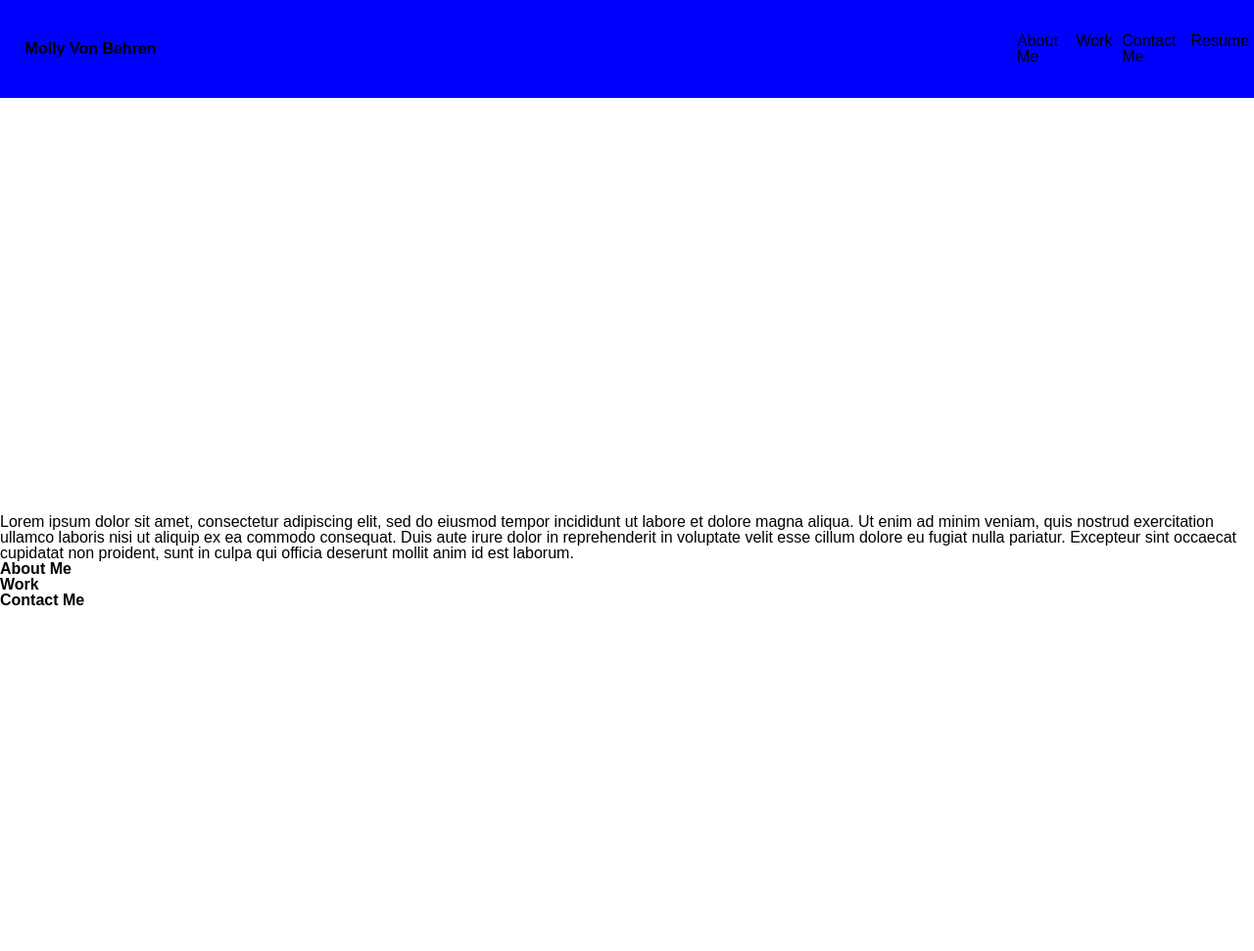
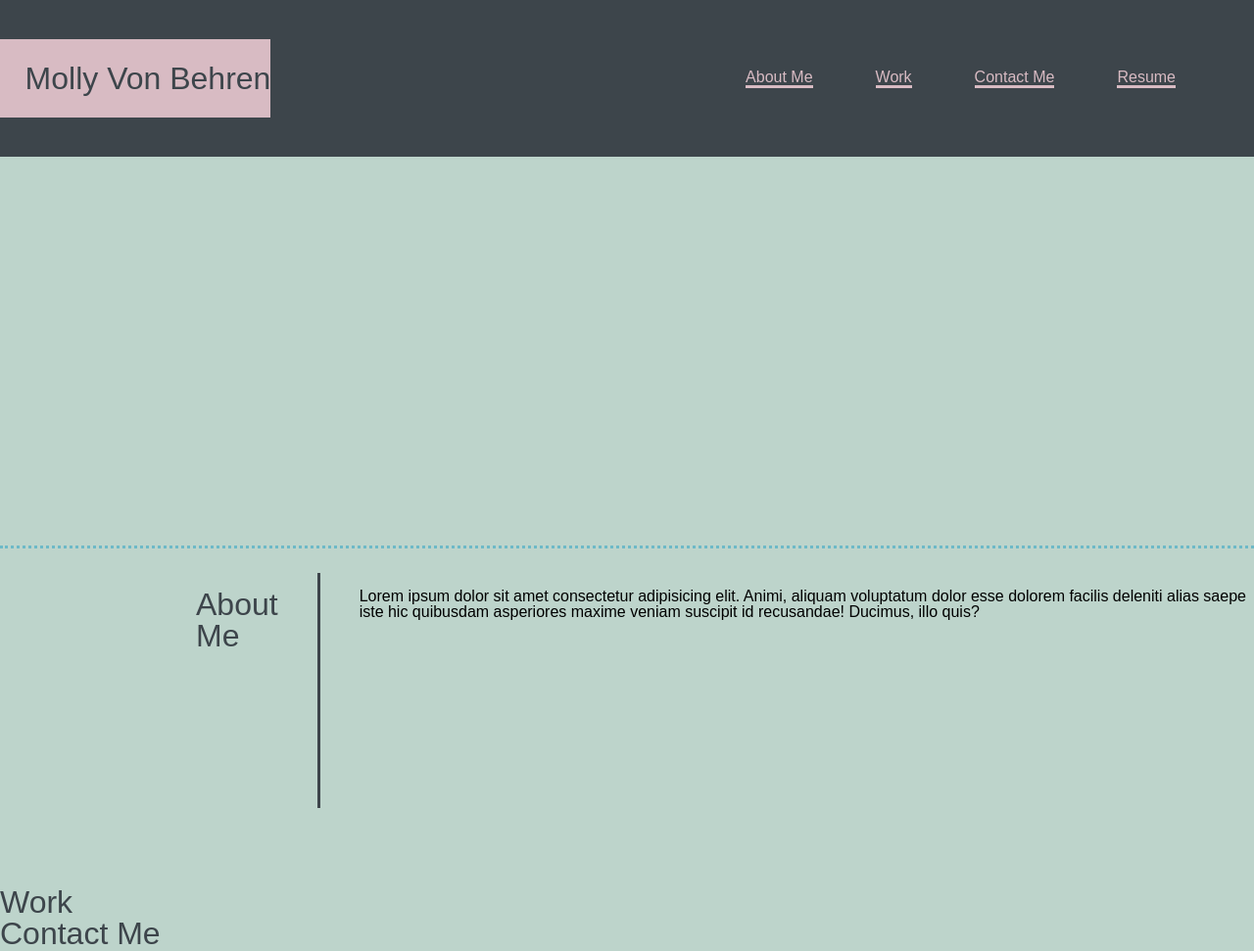
Before and after one commit to VBamalie/Portfolio, a plain HTML site: page index.html in a window 1280 px wide. Shown: the whole page at 98% size. Before the commit the page ends 800 px from the top, so only its background shows below. Drawn offline with Linux system fonts and the light colour scheme.

Commit message:
major work done

```diff
--- a/assets/css/style.css
+++ b/assets/css/style.css
@@ -1,5 +1,23 @@
 *{box-sizing: border-box;
+    font-family: Arial, Helvetica, sans-serif;
+    font-weight: 100;
+}
 
+:root{
+    --palesilver: #bdd4cb;
+    --ming: #3d454b;
+    --slate-gray: #6db9c7;
+    --baby-pink: #d8bbc3;
+
+}
+
+h1{
+    color: var(--ming);
+    font-size:xx-large;
+}
+
+body{
+    background-color: var(--palesilver);
 }
 
 
@@ -9,22 +27,32 @@ header{
     justify-content: space-between;
     align-items: center;
     width: 100%;
-    height: 100px;
-    background-color: blue
+    height: 20vh;
+    background-color: var(--ming);
 
 }
 
+.name-box{
+    padding-left: 2%;
+    height: 10vh;
+    background-color: var(--baby-pink);
+}
+
 header h1{
-    margin-left: 2%;
+    position: relative;
+    top:3vh;
 
 }
 
 ul{
     display: flex;
+    margin: 6vh;
 
 }
-li{
-    margin: 0 2%;
+header li{
+    margin: 0 4vh;
+    color: var(--baby-pink);
+    border-bottom: var(--baby-pink) solid;
 
 }
 
@@ -32,11 +60,23 @@ li{
     height: 50vh;
     width: 100%;
     margin-bottom: 25px;
-    background-image: url"" alt="placeholder";
+    background-image: src="assets/images/placeholder-1-e1533569576673-960x960 copy.png" alt="placeholder";
     background-size: cover;
     background-position: center;
+    border-bottom: var(--slate-gray) dotted;
 }
 
-main{
-    display:flex
+section{
+    display: flex;
+    flex-direction: row;
 }
+
+section h1{
+    padding:2vh 5vh 20vh 25vh ;
+    margin-bottom: 10vh;
+    border-right: solid var(--ming)
+}
+
+section p{
+    margin: 2vh 0vh 3vh 5vh;
+}
--- a/index.html
+++ b/index.html
@@ -11,7 +11,9 @@
 
   <body>
     <header>
+      <div class="name-box">
         <h1>Molly Von Behren</h1>
+      </div>
         <ul>
             <li>About Me</li>
             <li>Work</li>
@@ -20,24 +22,18 @@
         </ul>
     </header>
     <div class="hero"></div>
+    <section>
+      <h1>About Me</h1>
+      <p>Lorem ipsum dolor sit amet consectetur adipisicing elit. Animi, aliquam voluptatum dolor esse dolorem facilis deleniti alias saepe iste hic quibusdam asperiores maxime veniam suscipit id recusandae! Ducimus, illo quis?</p>
+    </section>
     <main>
-      <p>Lorem ipsum dolor sit amet, consectetur adipiscing elit,
-         sed do eiusmod tempor incididunt ut labore et dolore magna aliqua.
-          Ut enim ad minim veniam, quis nostrud exercitation ullamco
-          laboris nisi ut aliquip ex ea commodo consequat.
-          Duis aute irure dolor in reprehenderit in voluptate velit
-          esse cillum dolore eu fugiat nulla pariatur. Excepteur sint
-          occaecat cupidatat non proident, sunt in culpa qui officia deserunt
-          mollit anim id est laborum.</p>
+      <h1>Work</h1>
+      <div class="work">
+      </div>
     </main>
-    <aside>
-      <h2>About Me</h2>
-      <h2>Work</h2>
-      <h2>Contact Me</h2>
-
-    </aside>
-
-
+    <footer>
+      <h1>Contact Me</h1>
+    </footer>
   </body>
 
 </html>
```
Also changed, not shown: 2 other files.
